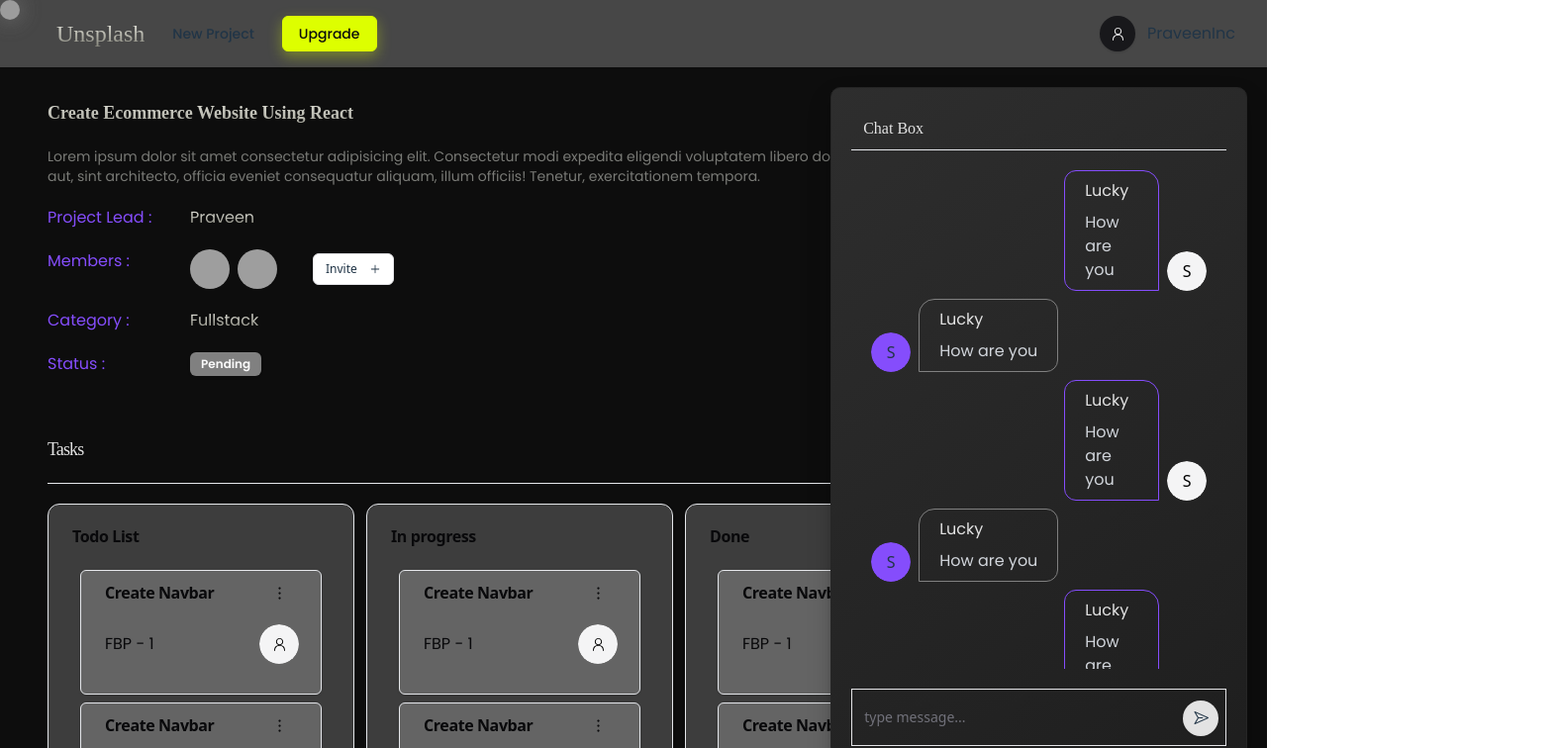
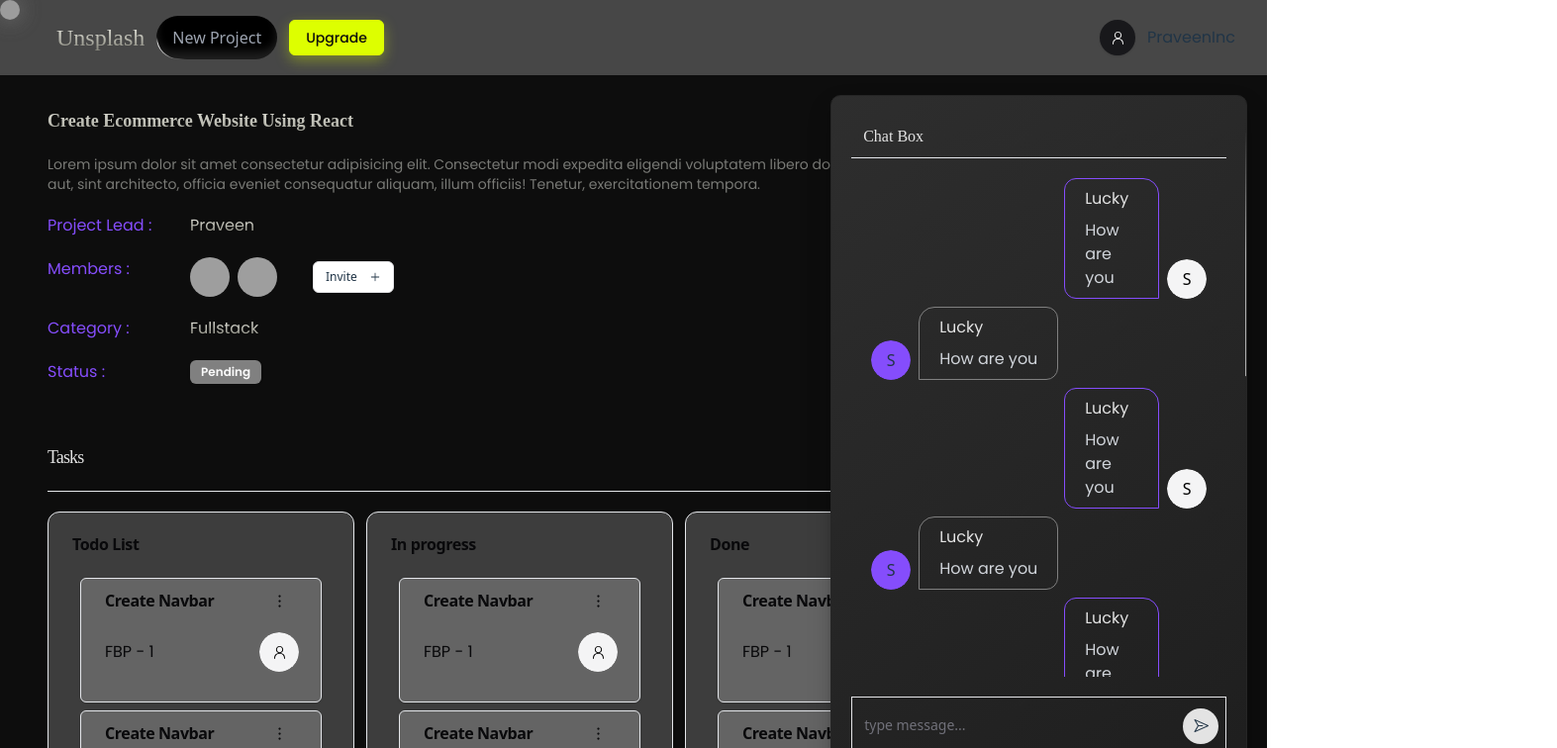
Before and after one commit to praveenkotipalli/project-management-system-frontend, a React (Vite) app: page /project/1 in a window 1280 px wide. Shown: the top 756 px of the page at 99% size, 1573 px wide, since content can reach past the window. Built offline with nearby package versions, Linux system fonts and the light colour scheme; grey boxes are pictures that could not be loaded; a web font is replaced by a local one.

Commit message:
updated ui

```diff
--- a/package.json
+++ b/package.json
@@ -26,7 +26,7 @@
     "class-variance-authority": "^0.7.0",
     "clsx": "^2.1.1",
     "cobe": "^0.6.3",
-    "framer-motion": "^11.11.0",
+    "framer-motion": "^11.11.1",
     "lucide-react": "^0.441.0",
     "project-management-react": "file:",
     "react": "^18.3.1",
--- a/src/App.jsx
+++ b/src/App.jsx
@@ -29,7 +29,7 @@
         <Route path="/upgrade" element={<Subscription/>}/>
         <Route path="auth" element={<Auth/>}/>
         {/* <Route path="/signup" element={<Signup/>}/> */}
-        <Route path="https://project-management-system-frontend-livid.vercel.app/*" element={<PageNotFound/>}/>
+        <Route path="*" element={<PageNotFound/>}/>
       </Routes>:
       <Auth/>
       // <Routes>
--- /dev/null
+++ b/src/components/ui/border-beam.tsx
@@ -0,0 +1,49 @@
+import { cn } from "@/lib/utils";
+
+interface BorderBeamProps {
+  className?: string;
+  size?: number;
+  duration?: number;
+  borderWidth?: number;
+  anchor?: number;
+  colorFrom?: string;
+  colorTo?: string;
+  delay?: number;
+}
+
+export const BorderBeam = ({
+  className,
+  size = 200,
+  duration = 15,
+  anchor = 90,
+  borderWidth = 1.5,
+  colorFrom = "#adadad",
+  colorTo = "#adadad",
+  delay = 0,
+}: BorderBeamProps) => {
+  return (
+    <div
+      style={
+        {
+          "--size": size,
+          "--duration": duration,
+          "--anchor": anchor,
+          "--border-width": borderWidth,
+          "--color-from": colorFrom,
+          "--color-to": colorTo,
+          "--delay": `-${delay}s`,
+        } as React.CSSProperties
+      }
+      className={cn(
+        "pointer-events-none absolute inset-0 rounded-[inherit] [border:calc(var(--border-width)*1px)_solid_transparent]",
+
+        // mask styles
+        "![mask-clip:padding-box,border-box] ![mask-composite:intersect] [mask:linear-gradient(transparent,transparent),linear-gradient(white,white)]",
+
+        // pseudo styles
+        "after:absolute after:aspect-square after:w-[calc(var(--size)*1px)] after:animate-border-beam after:[animation-delay:var(--delay)] after:[background:linear-gradient(to_left,var(--color-from),var(--color-to),transparent)] after:[offset-anchor:calc(var(--anchor)*1%)_50%] after:[offset-path:rect(0_auto_auto_0_round_calc(var(--size)*1px))]",
+        className,
+      )}
+    />
+  );
+};
--- /dev/null
+++ b/src/components/ui/shimmer-button.tsx
@@ -0,0 +1,96 @@
+import React, { CSSProperties } from "react";
+
+import { cn } from "@/lib/utils";
+
+export interface ShimmerButtonProps
+  extends React.ButtonHTMLAttributes<HTMLButtonElement> {
+  shimmerColor?: string;
+  shimmerSize?: string;
+  borderRadius?: string;
+  shimmerDuration?: string;
+  background?: string;
+  className?: string;
+  children?: React.ReactNode;
+}
+
+const ShimmerButton = React.forwardRef<HTMLButtonElement, ShimmerButtonProps>(
+  (
+    {
+      shimmerColor = "#ffffff",
+      shimmerSize = "0.05em",
+      shimmerDuration = "3s",
+      borderRadius = "100px",
+      background = "rgba(0, 0, 0, 1)",
+      className,
+      children,
+      ...props
+    },
+    ref,
+  ) => {
+    return (
+      <button
+        style={
+          {
+            "--spread": "90deg",
+            "--shimmer-color": shimmerColor,
+            "--radius": borderRadius,
+            "--speed": shimmerDuration,
+            "--cut": shimmerSize,
+            "--bg": background,
+          } as CSSProperties
+        }
+        className={cn(
+          "group relative z-0 flex cursor-pointer items-center justify-center overflow-hidden whitespace-nowrap border border-white/10 px-4 py-2.5 text-white [background:var(--bg)] [border-radius:var(--radius)] dark:text-black",
+          "transform-gpu transition-transform duration-300 ease-in-out active:translate-y-px",
+          className,
+        )}
+        ref={ref}
+        {...props}
+      >
+        {/* spark container */}
+        <div
+          className={cn(
+            "-z-30 blur-[2px]",
+            "absolute inset-0 overflow-visible [container-type:size]",
+          )}
+        >
+          {/* spark */}
+          <div className="absolute inset-0 h-[100cqh] animate-shimmer-slide [aspect-ratio:1] [border-radius:0] [mask:none]">
+            {/* spark before */}
+            <div className=" animate-spin-around absolute -inset-full w-auto rotate-0 [background:conic-gradient(from_calc(270deg-(var(--spread)*0.5)),transparent_0,var(--shimmer-color)_var(--spread),transparent_var(--spread))] [translate:0_0]" />
+          </div>
+        </div>
+        {children}
+
+        {/* Highlight */}
+        <div
+          className={cn(
+            "insert-0 absolute size-full",
+
+            "rounded-2xl px-4 py-1.5 text-sm font-medium shadow-[inset_0_-8px_10px_#ffffff1f]",
+
+            // transition
+            "transform-gpu transition-all duration-300 ease-in-out",
+
+            // on hover
+            "group-hover:shadow-[inset_0_-6px_10px_#ffffff3f]",
+
+            // on click
+            "group-active:shadow-[inset_0_-10px_10px_#ffffff3f]",
+          )}
+        />
+
+        {/* backdrop */}
+        <div
+          className={cn(
+            "absolute -z-20 [background:var(--bg)] [border-radius:var(--radius)] [inset:var(--cut)]",
+          )}
+        />
+      </button>
+    );
+  },
+);
+
+ShimmerButton.displayName = "ShimmerButton";
+
+export default ShimmerButton;
--- /dev/null
+++ b/src/components/ui/shiny-button.tsx
@@ -0,0 +1,62 @@
+"use client";
+
+import React from "react";
+import { motion, type AnimationProps } from "framer-motion";
+
+import { cn } from "@/lib/utils";
+
+const animationProps = {
+  initial: { "--x": "100%", scale: 0.8 },
+  animate: { "--x": "-100%", scale: 1 },
+  whileTap: { scale: 0.95 },
+  transition: {
+    repeat: Infinity,
+    repeatType: "loop",
+    repeatDelay: 1,
+    type: "spring",
+    stiffness: 20,
+    damping: 15,
+    mass: 2,
+    scale: {
+      type: "spring",
+      stiffness: 200,
+      damping: 5,
+      mass: 0.5,
+    },
+  },
+} as AnimationProps;
+interface ShinyButtonProps {
+  children: React.ReactNode;
+  className?: string;
+}
+const ShinyButton = ({ children, className, ...props }: ShinyButtonProps) => {
+  return (
+    <motion.button
+      {...animationProps}
+      {...props}
+      className={cn(
+        "relative rounded-lg px-6 py-2 font-medium backdrop-blur-xl transition-shadow duration-300 ease-in-out hover:shadow dark:bg-[radial-gradient(circle_at_50%_0%,hsl(var(--primary)/10%)_0%,transparent_60%)] dark:hover:shadow-[0_0_20px_hsl(var(--primary)/10%)]",
+        className,
+      )}
+    >
+      <span
+        className="relative block size-full text-sm uppercase tracking-wide text-[rgb(0,0,0,65%)] dark:font-light dark:text-[rgb(255,255,255,90%)]"
+        style={{
+          maskImage:
+            "linear-gradient(-75deg,hsl(var(--primary)) calc(var(--x) + 20%),transparent calc(var(--x) + 30%),hsl(var(--primary)) calc(var(--x) + 100%))",
+        }}
+      >
+        {children}
+      </span>
+      <span
+        style={{
+          mask: "linear-gradient(rgb(0,0,0), rgb(0,0,0)) content-box,linear-gradient(rgb(0,0,0), rgb(0,0,0))",
+          maskComposite: "exclude",
+        }}
+        className="absolute inset-0 z-10 block rounded-[inherit] bg-[linear-gradient(-75deg,hsl(var(--primary)/10%)_calc(var(--x)+20%),hsl(var(--primary)/50%)_calc(var(--x)+25%),hsl(var(--primary)/10%)_calc(var(--x)+100%))] p-px"
+      ></span>
+    </motion.button>
+  );
+};
+
+export default ShinyButton;
--- a/src/index.css
+++ b/src/index.css
@@ -83,6 +83,7 @@
 }
 
 .spline1-container {
+  /* color: #adadad; */
   /* position: fixed; */
   width: 100vw;
   height: 108vh;
--- a/src/pages/Navbar/Navbar.jsx
+++ b/src/pages/Navbar/Navbar.jsx
@@ -4,6 +4,8 @@
 import { PersonIcon } from "@radix-ui/react-icons";
 import { DropdownMenu, DropdownMenuContent, DropdownMenuTrigger, DropdownMenuItem } from "@/components/ui/dropdown-menu";
 import { useNavigate } from "react-router-dom";
+import ShimmerButton from "@/components/ui/shimmer-button";
+import ShinyButton from "@/components/ui/shiny-button";
 
 export default function Navbar() {
     const navigate = useNavigate();
@@ -14,7 +16,7 @@
                 <p onClick={() => navigate("/")} className="navLogo target-container" >Unsplash</p>
                 <Dialog  >
                     <DialogTrigger className="border-none">
-                        <Button className="textCustom target-container border-none" variant="ghost">New Project</Button>
+                        <ShimmerButton  className="text-gray-400 target-container border-none " variant="ghost">New Project</ShimmerButton>
                     </DialogTrigger>
                     <DialogContent style={{backgroundColor:"#3c3c3c63", border:"none"}} className="dialogContent">
                         <DialogHeader style={{color:"#e3e3e3"}}>
@@ -41,7 +43,7 @@
                         </Button>
                     </DropdownMenuTrigger>
                     <DropdownMenuContent>
-                        <DropdownMenuItem>Logout</DropdownMenuItem>
+                        <DropdownMenuItem><p className="gooey-button">Logout</p></DropdownMenuItem>
                     </DropdownMenuContent>
                 </DropdownMenu>
                 <p>PraveenInc</p>
--- a/src/pages/ProjectDetails/ChatBox.jsx
+++ b/src/pages/ProjectDetails/ChatBox.jsx
@@ -1,5 +1,6 @@
 /* eslint-disable no-constant-condition */
 import { Avatar, AvatarFallback } from "@/components/ui/avatar";
+import { BorderBeam } from "@/components/ui/border-beam";
 import { Button } from "@/components/ui/button";
 import { Input } from "@/components/ui/input";
 // import { NeonGradientCard } from "@/components/ui/neon-gradient-card";
@@ -63,6 +64,7 @@
             </Button>
           </div>
         </div>
+        <BorderBeam size={250} duration={12} delay={9} />
     </div>
   );
 }
--- a/tailwind.config.js
+++ b/tailwind.config.js
@@ -55,7 +55,10 @@
   			}
   		},
   		animation: {
-  			'background-position-spin': 'background-position-spin 3000ms infinite alternate'
+  			'background-position-spin': 'background-position-spin 3000ms infinite alternate',
+  			'shimmer-slide': 'shimmer-slide var(--speed) ease-in-out infinite alternate',
+  			'spin-around': 'spin-around calc(var(--speed) * 2) infinite linear',
+  			'border-beam': 'border-beam calc(var(--duration)*1s) infinite linear'
   		},
   		keyframes: {
   			'background-position-spin': {
@@ -65,6 +68,30 @@
   				'100%': {
   					backgroundPosition: 'bottom center'
   				}
+  			},
+  			'shimmer-slide': {
+  				to: {
+  					transform: 'translate(calc(100cqw - 100%), 0)'
+  				}
+  			},
+  			'spin-around': {
+  				'0%': {
+  					transform: 'translateZ(0) rotate(0)'
+  				},
+  				'15%, 35%': {
+  					transform: 'translateZ(0) rotate(90deg)'
+  				},
+  				'65%, 85%': {
+  					transform: 'translateZ(0) rotate(270deg)'
+  				},
+  				'100%': {
+  					transform: 'translateZ(0) rotate(360deg)'
+  				}
+  			},
+  			'border-beam': {
+  				'100%': {
+  					'offset-distance': '100%'
+  				}
   			}
   		}
   	}
```
Also changed, not shown: 1 other file (tests, documents, lock files or other folders).
